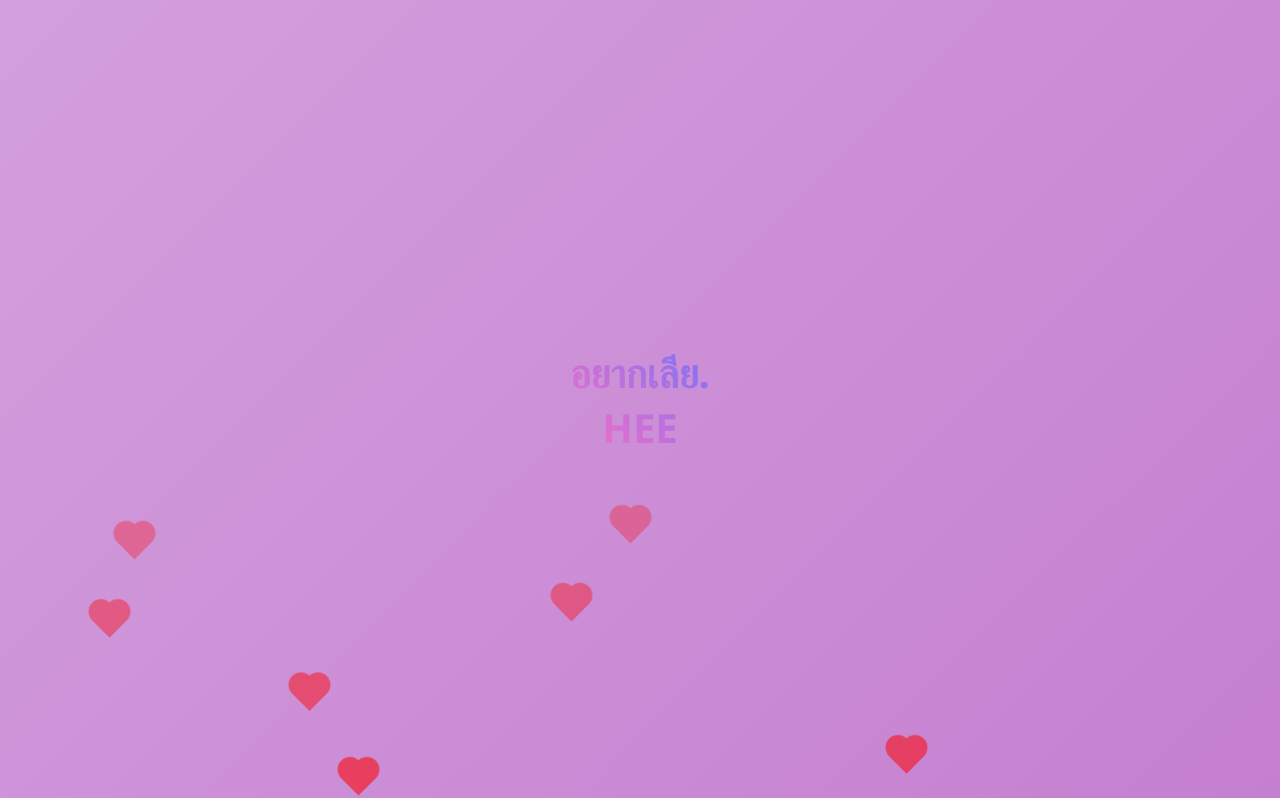
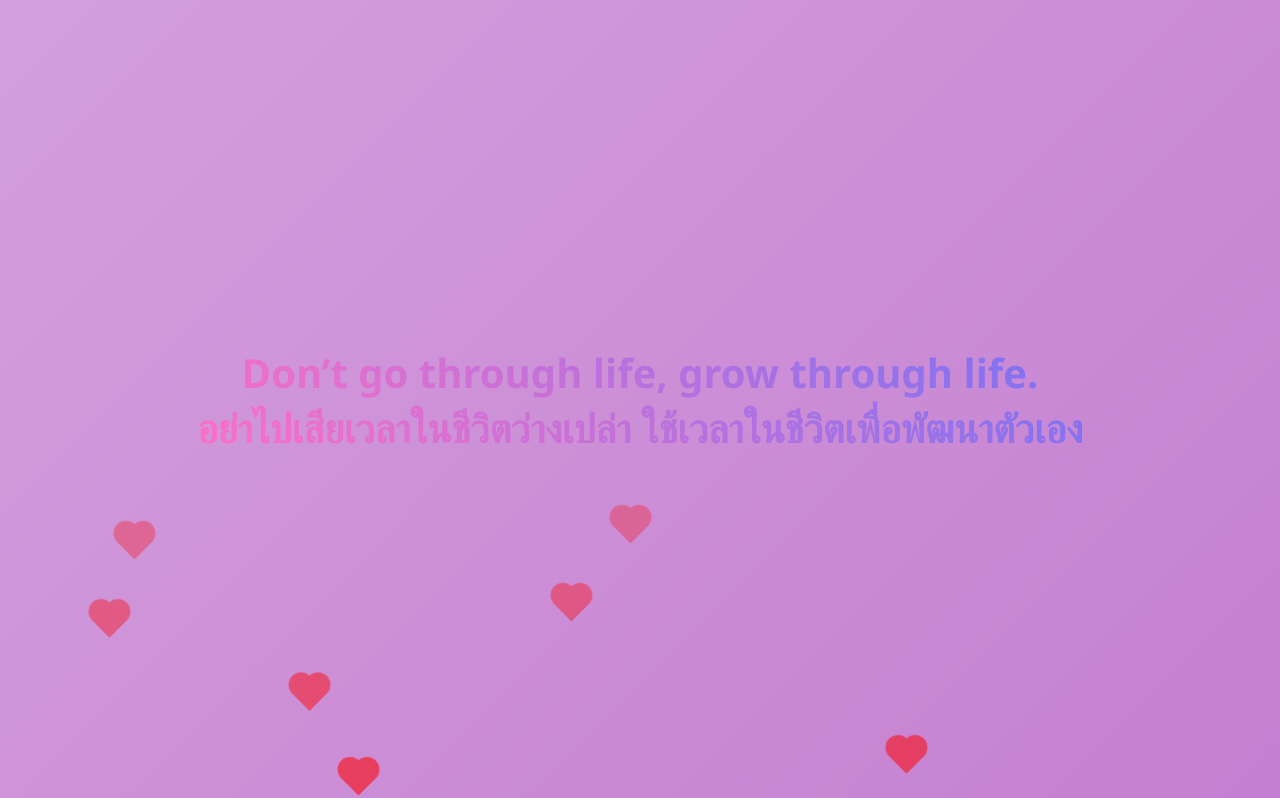
Before and after one commit to ANU-Nu/SUSU, a plain HTML site: page index.html in a window 1280 px wide. Shown: the top 798 px of the page. Drawn offline with Linux system fonts and the light colour scheme.

Commit message:
Update index.html

```diff
--- a/index.html
+++ b/index.html
@@ -63,8 +63,8 @@
 <body>
 
 <h1>
-  อยากเลีย.<br/>
-  HEE
+  Don’t go through life, grow through life.<br/>
+อย่าไปเสียเวลาในชีวิตว่างเปล่า ใช้เวลาในชีวิตเพื่อพัฒนาตัวเอง
 </h1>
 
 <script>
```
